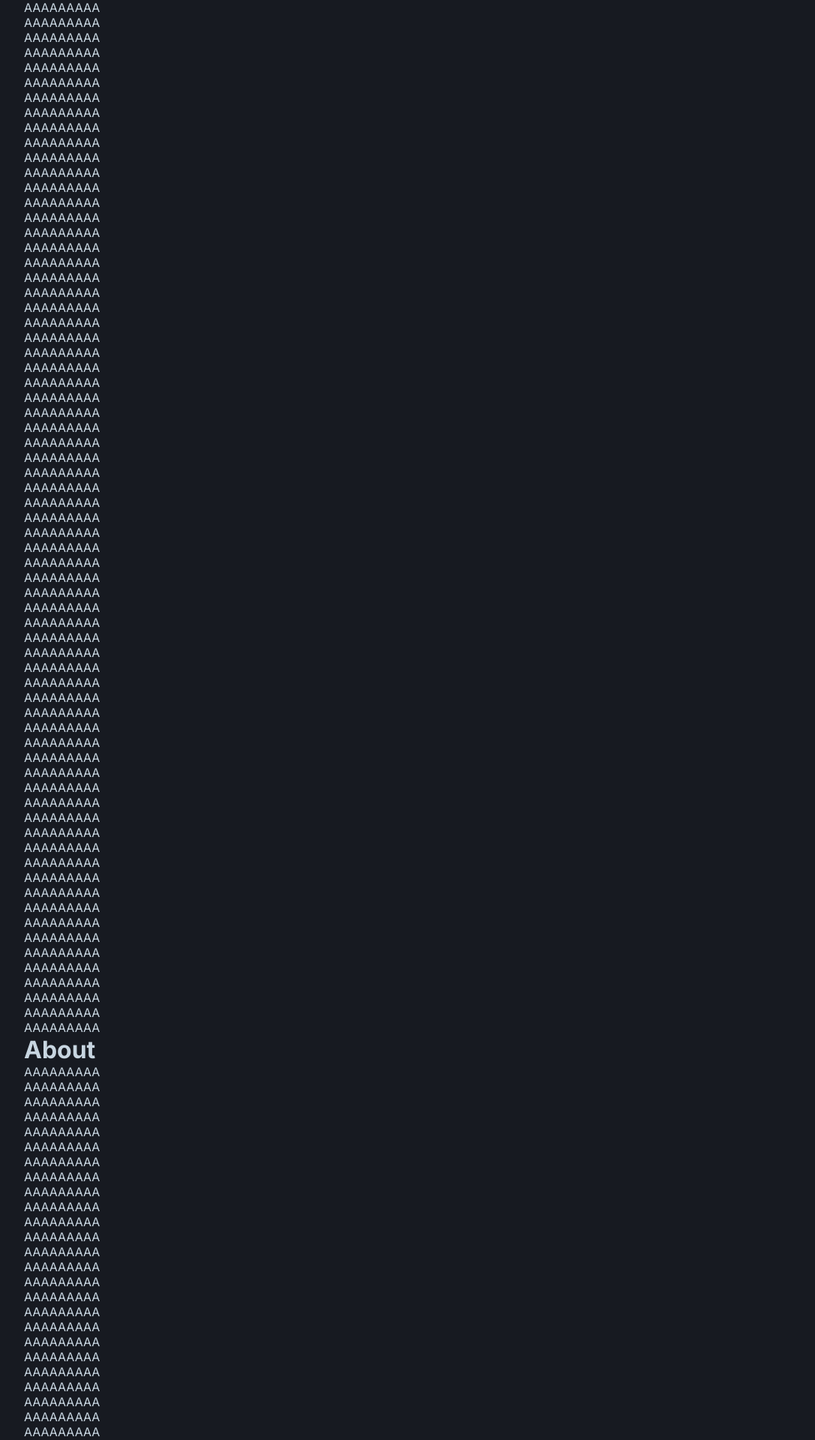
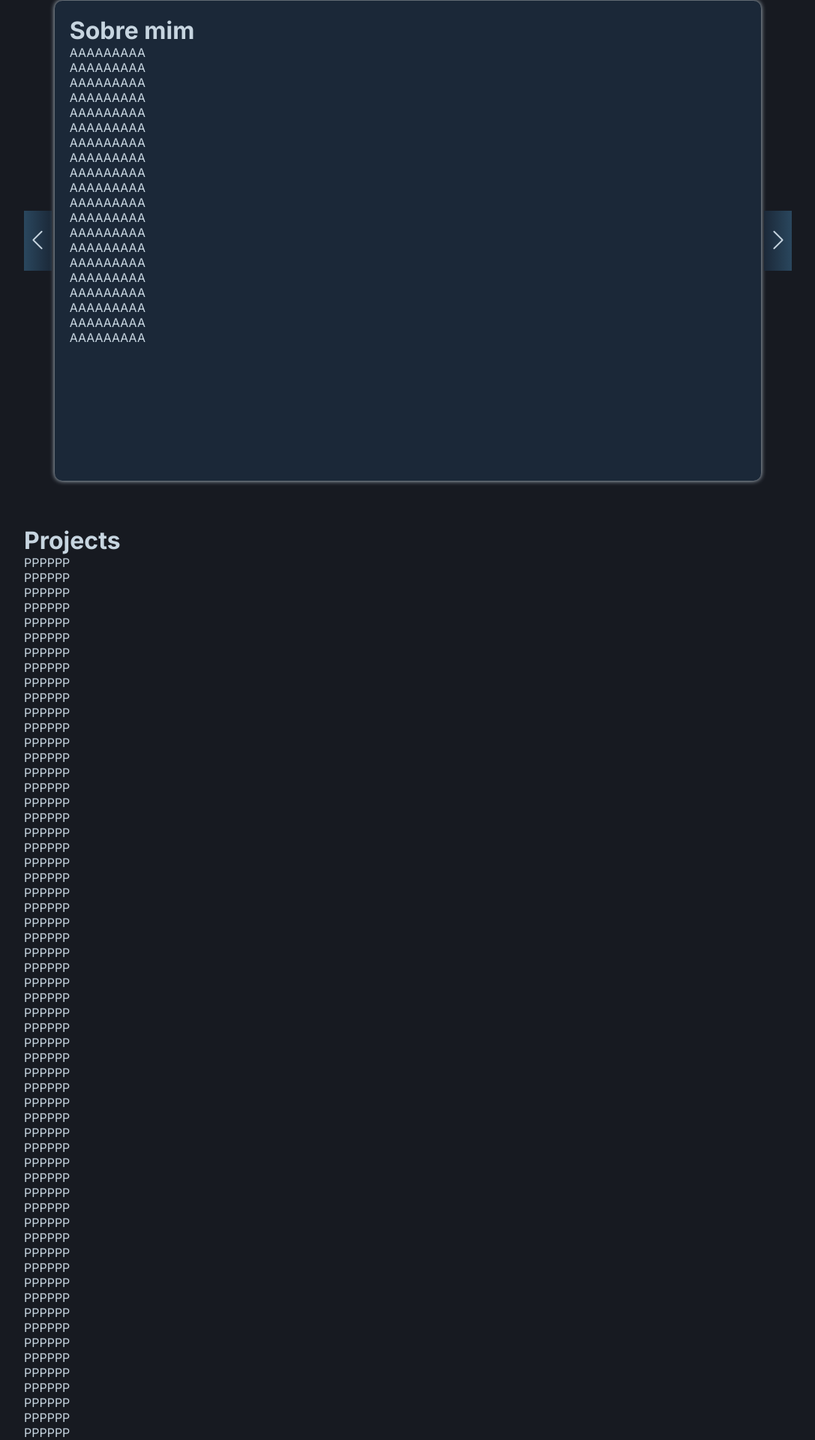
Before and after one commit to BrunoZolini/portfolio, a React (Vite) app: page / in a window 1280 px wide. Shown: the part 149-2069 px from the top of the page at 75% size, without its empty margins (96-1183 px from the left). Built offline with nearby package versions, Linux system fonts and the light colour scheme.

Commit message:
feat: add carousel component

```diff
--- a/src/components/About/index.tsx
+++ b/src/components/About/index.tsx
@@ -1,146 +1,8 @@
 export default function About() {
   return (
     <div>
-      <h1 id="about" style={{ top: '-90px' }}>
-        About
-      </h1>
-      <div>AAAAAAAAA</div>
-      <div>AAAAAAAAA</div>
-      <div>AAAAAAAAA</div>
-      <div>AAAAAAAAA</div>
-      <div>AAAAAAAAA</div>
-      <div>AAAAAAAAA</div>
-      <div>AAAAAAAAA</div>
-      <div>AAAAAAAAA</div>
-      <div>AAAAAAAAA</div>
-      <div>AAAAAAAAA</div>
-      <div>AAAAAAAAA</div>
-      <div>AAAAAAAAA</div>
-      <div>AAAAAAAAA</div>
-      <div>AAAAAAAAA</div>
-      <div>AAAAAAAAA</div>
-      <div>AAAAAAAAA</div>
-      <div>AAAAAAAAA</div>
-      <div>AAAAAAAAA</div>
-      <div>AAAAAAAAA</div>
-      <div>AAAAAAAAA</div>
-      <div>AAAAAAAAA</div>
-      <div>AAAAAAAAA</div>
-      <div>AAAAAAAAA</div>
-      <div>AAAAAAAAA</div>
-      <div>AAAAAAAAA</div>
-      <div>AAAAAAAAA</div>
-      <div>AAAAAAAAA</div>
-      <div>AAAAAAAAA</div>
-      <div>AAAAAAAAA</div>
-      <div>AAAAAAAAA</div>
-      <div>AAAAAAAAA</div>
-      <div>AAAAAAAAA</div>
-      <div>AAAAAAAAA</div>
-      <div>AAAAAAAAA</div>
-      <div>AAAAAAAAA</div>
-      <div>AAAAAAAAA</div>
-      <div>AAAAAAAAA</div>
-      <div>AAAAAAAAA</div>
-      <div>AAAAAAAAA</div>
-      <div>AAAAAAAAA</div>
-      <div>AAAAAAAAA</div>
-      <div>AAAAAAAAA</div>
-      <div>AAAAAAAAA</div>
-      <div>AAAAAAAAA</div>
-      <div>AAAAAAAAA</div>
-      <div>AAAAAAAAA</div>
-      <div>AAAAAAAAA</div>
-      <div>AAAAAAAAA</div>
-      <div>AAAAAAAAA</div>
-      <div>AAAAAAAAA</div>
-      <div>AAAAAAAAA</div>
-      <div>AAAAAAAAA</div>
-      <div>AAAAAAAAA</div>
-      <div>AAAAAAAAA</div>
-      <div>AAAAAAAAA</div>
-      <div>AAAAAAAAA</div>
-      <div>AAAAAAAAA</div>
-      <div>AAAAAAAAA</div>
-      <div>AAAAAAAAA</div>
-      <div>AAAAAAAAA</div>
-      <div>AAAAAAAAA</div>
-      <div>AAAAAAAAA</div>
-      <div>AAAAAAAAA</div>
-      <div>AAAAAAAAA</div>
-      <div>AAAAAAAAA</div>
-      <div>AAAAAAAAA</div>
-      <div>AAAAAAAAA</div>
-      <div>AAAAAAAAA</div>
-      <div>AAAAAAAAA</div>
-      <div>AAAAAAAAA</div>
-      <h1 id="projects" style={{ top: '-90px' }}>
-        About
-      </h1>
-      <div>AAAAAAAAA</div>
-      <div>AAAAAAAAA</div>
-      <div>AAAAAAAAA</div>
-      <div>AAAAAAAAA</div>
-      <div>AAAAAAAAA</div>
-      <div>AAAAAAAAA</div>
-      <div>AAAAAAAAA</div>
-      <div>AAAAAAAAA</div>
-      <div>AAAAAAAAA</div>
-      <div>AAAAAAAAA</div>
-      <div>AAAAAAAAA</div>
-      <div>AAAAAAAAA</div>
-      <div>AAAAAAAAA</div>
-      <div>AAAAAAAAA</div>
-      <div>AAAAAAAAA</div>
-      <div>AAAAAAAAA</div>
-      <div>AAAAAAAAA</div>
-      <div>AAAAAAAAA</div>
-      <div>AAAAAAAAA</div>
-      <div>AAAAAAAAA</div>
-      <div>AAAAAAAAA</div>
-      <div>AAAAAAAAA</div>
-      <div>AAAAAAAAA</div>
-      <div>AAAAAAAAA</div>
-      <div>AAAAAAAAA</div>
-      <div>AAAAAAAAA</div>
-      <div>AAAAAAAAA</div>
-      <div>AAAAAAAAA</div>
-      <div>AAAAAAAAA</div>
-      <div>AAAAAAAAA</div>
-      <div>AAAAAAAAA</div>
-      <div>AAAAAAAAA</div>
-      <div>AAAAAAAAA</div>
-      <div>AAAAAAAAA</div>
-      <div>AAAAAAAAA</div>
-      <div>AAAAAAAAA</div>
-      <div>AAAAAAAAA</div>
-      <div>AAAAAAAAA</div>
-      <div>AAAAAAAAA</div>
-      <div>AAAAAAAAA</div>
-      <div>AAAAAAAAA</div>
-      <div>AAAAAAAAA</div>
-      <div>AAAAAAAAA</div>
-      <div>AAAAAAAAA</div>
-      <div>AAAAAAAAA</div>
-      <div>AAAAAAAAA</div>
-      <div>AAAAAAAAA</div>
-      <div>AAAAAAAAA</div>
-      <div>AAAAAAAAA</div>
-      <div>AAAAAAAAA</div>
-      <div>AAAAAAAAA</div>
-      <div>AAAAAAAAA</div>
-      <div>AAAAAAAAA</div>
-      <div>AAAAAAAAA</div>
-      <div>AAAAAAAAA</div>
-      <div>AAAAAAAAA</div>
-      <div>AAAAAAAAA</div>
-      <div>AAAAAAAAA</div>
-      <div>AAAAAAAAA</div>
-      <div>AAAAAAAAA</div>
-      <div>AAAAAAAAA</div>
-      <div>AAAAAAAAA</div>
-      <div>AAAAAAAAA</div>
-      <div>AAAAAAAAA</div>
+      <h1 id="home">Sobre mim</h1>
+
       <div>AAAAAAAAA</div>
       <div>AAAAAAAAA</div>
       <div>AAAAAAAAA</div>
--- /dev/null
+++ b/src/components/Carousel/index.tsx
@@ -0,0 +1,28 @@
+import { useState } from 'react';
+import About from '../About';
+import Skills from '../Skills';
+import * as S from './styles';
+
+export function Carousel() {
+  const [index, setIndex] = useState(0);
+  const items = [<About />, <Skills />];
+
+  const handlePrev = () => {
+    setIndex((prev) => (prev - 1 >= 0 ? prev - 1 : items.length - 1));
+  };
+
+  const handleNext = () => {
+    setIndex((prev) => (prev + 1 < items.length ? prev + 1 : 0));
+  };
+  return (
+    <S.Container>
+      <S.Button direction="left" onClick={handlePrev}>
+        <S.Prev />
+      </S.Button>
+      <S.Content>{items[index]}</S.Content>
+      <S.Button direction="right" onClick={handleNext}>
+        <S.Next />
+      </S.Button>
+    </S.Container>
+  );
+}
--- /dev/null
+++ b/src/components/Carousel/styles.ts
@@ -0,0 +1,57 @@
+import { BsChevronLeft, BsChevronRight } from 'react-icons/bs';
+import styled from 'styled-components';
+
+export const Container = styled.div`
+  display: flex;
+  justify-content: space-between;
+  align-items: center;
+  margin: 60px 0;
+  height: 80vh;
+  gap: 4px;
+`;
+
+export const Content = styled.div`
+  width: 100%;
+  padding: 20px;
+  background-color: ${({ theme }) => theme.secondary};
+  color: ${({ theme }) => theme.colors.gray_50};
+  height: 100%;
+  box-shadow: ${({ theme }) => theme.text} 0 0 6px;
+  border-radius: 10px;
+`;
+
+export const Title = styled.h1`
+  margin: 10px;
+`;
+
+interface ButtonProps {
+  direction: string;
+}
+
+export const Button = styled.button<ButtonProps>`
+  height: 80px;
+  background-image: linear-gradient(
+    to ${({ direction }) => direction},
+    ${({ theme }) => theme.secondary},
+    ${({ theme }) => theme.muted}
+  );
+  border: none;
+  color: ${({ theme }) => theme.colors.gray_50};
+  outline: none;
+  width: 40px;
+  cursor: pointer;
+  &:hover {
+    background-image: linear-gradient(
+      to ${({ direction }) => direction},
+      ${({ theme }) => theme.muted},
+      ${({ theme }) => theme.highlight}
+    );
+  }
+`;
+
+export const Prev = styled(BsChevronLeft)`
+  font-size: 30px;
+`;
+export const Next = styled(BsChevronRight)`
+  font-size: 30px;
+`;
--- a/src/components/Header/index.tsx
+++ b/src/components/Header/index.tsx
@@ -13,17 +13,17 @@ export default function Header() {
   const handleNavigate = (id: string) => {
     const element = document.querySelector(id);
     if (!element) return;
-    const top = element.getBoundingClientRect().top + window.pageXOffset - 80;
+    const top = element.getBoundingClientRect().top + window.pageXOffset - 90;
     window.scrollTo({ top, behavior: 'smooth' });
   };
 
   return (
     <S.Header>
-      <S.NavLink onClick={() => handleNavigate('#about')}>
+      <S.NavLink onClick={() => handleNavigate('#home')}>
         <S.Logo src={logo} alt="logo" />
       </S.NavLink>
       <S.Container>
-        <S.NavLink onClick={() => handleNavigate('#about')}>Inicio</S.NavLink>
+        <S.NavLink onClick={() => handleNavigate('#home')}>Inicio</S.NavLink>
         <S.NavLink onClick={() => handleNavigate('#projects')}>
           Projetos
         </S.NavLink>
--- /dev/null
+++ b/src/components/Projects/index.tsx
@@ -0,0 +1,68 @@
+export function Projects() {
+  return (
+    <div>
+      <h1 id="projects">Projects</h1>
+
+      <div>PPPPPP</div>
+      <div>PPPPPP</div>
+      <div>PPPPPP</div>
+      <div>PPPPPP</div>
+      <div>PPPPPP</div>
+      <div>PPPPPP</div>
+      <div>PPPPPP</div>
+      <div>PPPPPP</div>
+      <div>PPPPPP</div>
+      <div>PPPPPP</div>
+      <div>PPPPPP</div>
+      <div>PPPPPP</div>
+      <div>PPPPPP</div>
+      <div>PPPPPP</div>
+      <div>PPPPPP</div>
+      <div>PPPPPP</div>
+      <div>PPPPPP</div>
+      <div>PPPPPP</div>
+      <div>PPPPPP</div>
+      <div>PPPPPP</div>
+      <div>PPPPPP</div>
+      <div>PPPPPP</div>
+      <div>PPPPPP</div>
+      <div>PPPPPP</div>
+      <div>PPPPPP</div>
+      <div>PPPPPP</div>
+      <div>PPPPPP</div>
+      <div>PPPPPP</div>
+      <div>PPPPPP</div>
+      <div>PPPPPP</div>
+      <div>PPPPPP</div>
+      <div>PPPPPP</div>
+      <div>PPPPPP</div>
+      <div>PPPPPP</div>
+      <div>PPPPPP</div>
+      <div>PPPPPP</div>
+      <div>PPPPPP</div>
+      <div>PPPPPP</div>
+      <div>PPPPPP</div>
+      <div>PPPPPP</div>
+      <div>PPPPPP</div>
+      <div>PPPPPP</div>
+      <div>PPPPPP</div>
+      <div>PPPPPP</div>
+      <div>PPPPPP</div>
+      <div>PPPPPP</div>
+      <div>PPPPPP</div>
+      <div>PPPPPP</div>
+      <div>PPPPPP</div>
+      <div>PPPPPP</div>
+      <div>PPPPPP</div>
+      <div>PPPPPP</div>
+      <div>PPPPPP</div>
+      <div>PPPPPP</div>
+      <div>PPPPPP</div>
+      <div>PPPPPP</div>
+      <div>PPPPPP</div>
+      <div>PPPPPP</div>
+      <div>PPPPPP</div>
+      <div>PPPPPP</div>
+    </div>
+  );
+}
--- /dev/null
+++ b/src/components/Skills/index.tsx
@@ -0,0 +1,28 @@
+export default function Skills() {
+  return (
+    <div>
+      <h1 id="home">Habilidades</h1>
+      <div>Skills</div>
+      <div>Skills</div>
+      <div>Skills</div>
+      <div>Skills</div>
+      <div>Skills</div>
+      <div>Skills</div>
+      <div>Skills</div>
+      <div>Skills</div>
+      <div>Skills</div>
+      <div>Skills</div>
+      <div>Skills</div>
+      <div>Skills</div>
+      <div>Skills</div>
+      <div>Skills</div>
+      <div>Skills</div>
+      <div>Skills</div>
+      <div>Skills</div>
+      <div>Skills</div>
+      <div>Skills</div>
+      <div>Skills</div>
+      <div>Skills</div>
+    </div>
+  );
+}
--- a/src/pages/Home/index.tsx
+++ b/src/pages/Home/index.tsx
@@ -1,12 +1,14 @@
-import About from '../../components/About';
+import { Carousel } from '../../components/Carousel';
 import Header from '../../components/Header';
+import { Projects } from '../../components/Projects';
 import * as S from './styles';
 
 export default function Home() {
   return (
     <S.Container>
       <Header />
-      <About />
+      <Carousel />
+      <Projects />
     </S.Container>
   );
 }
```
